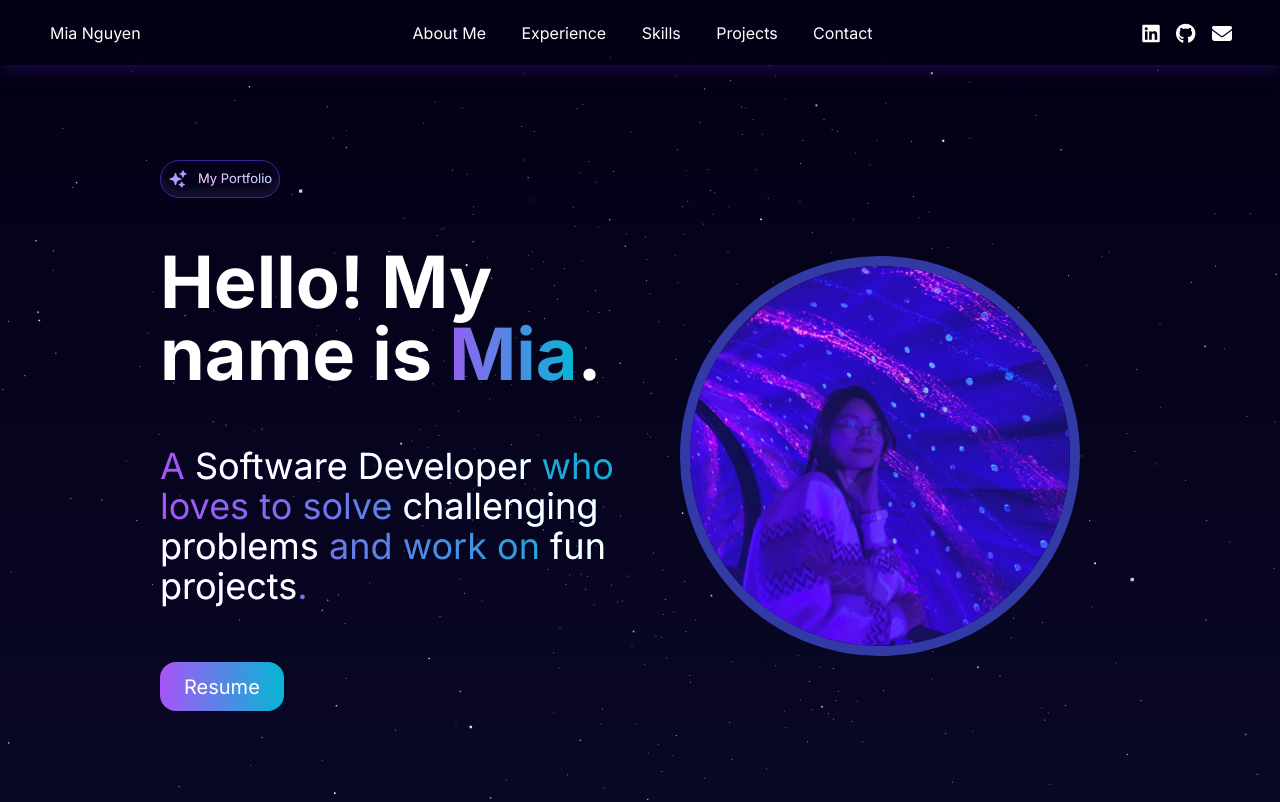
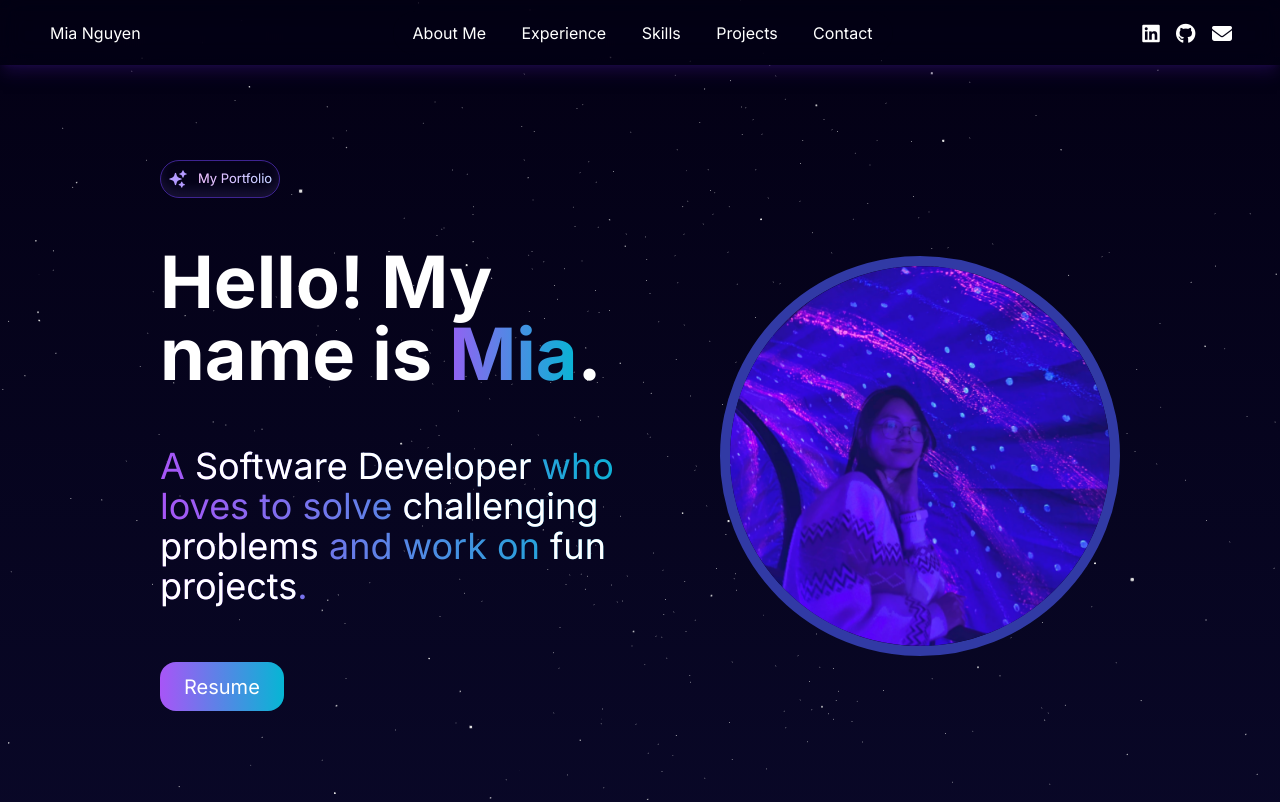
Before and after one commit to MiaN11579/Portfolio, a Next.js app: page / in a window 1280 px wide. Shown: the top 802 px of the page. Built offline with nearby package versions, Linux system fonts and the light colour scheme; a web font is replaced by a local one.

Commit message:
Update home layout

```diff
--- a/app/globals.css
+++ b/app/globals.css
@@ -57,6 +57,10 @@
 
 .scrollbar-hidden::-webkit-scrollbar {
   display: none;
+}
+
+.max-w-screen {
+  max-width: 2200px;
 }
 
 .gap-1 {
--- a/components/sub/HeroContent.tsx
+++ b/components/sub/HeroContent.tsx
@@ -12,11 +12,11 @@ export const HeroContent = () => {
     };
 
     return (
-        <div>
+        <div className='flex flex-col items-center justify-center'>
             <motion.div
                 initial='hidden'
                 animate='visible'
-                className='relative flex flex-col md:flex-row items-center justify-center page-padding mt-40 mb-20 w-full z-40'>
+                className='relative flex flex-col md:flex-row items-center justify-center page-padding mt-40 mb-20 w-full max-w-screen z-40'>
                 <div className='h-full w-full flex flex-col gap-6 justify-center m-auto text-start'>
                     <motion.div
                         variants={slideInFromTop(0.25)}
@@ -55,7 +55,7 @@ export const HeroContent = () => {
 
                 <motion.div
                     variants={slideInFromRight(1.25)}
-                    className='w-full h-full flex justify-center items-center'>
+                    className='w-full h-full flex justify-right items-center'>
                     <Avatar src='/avatar.jpg' alt='work icons' size={450} />
                 </motion.div>
             </motion.div>
```
